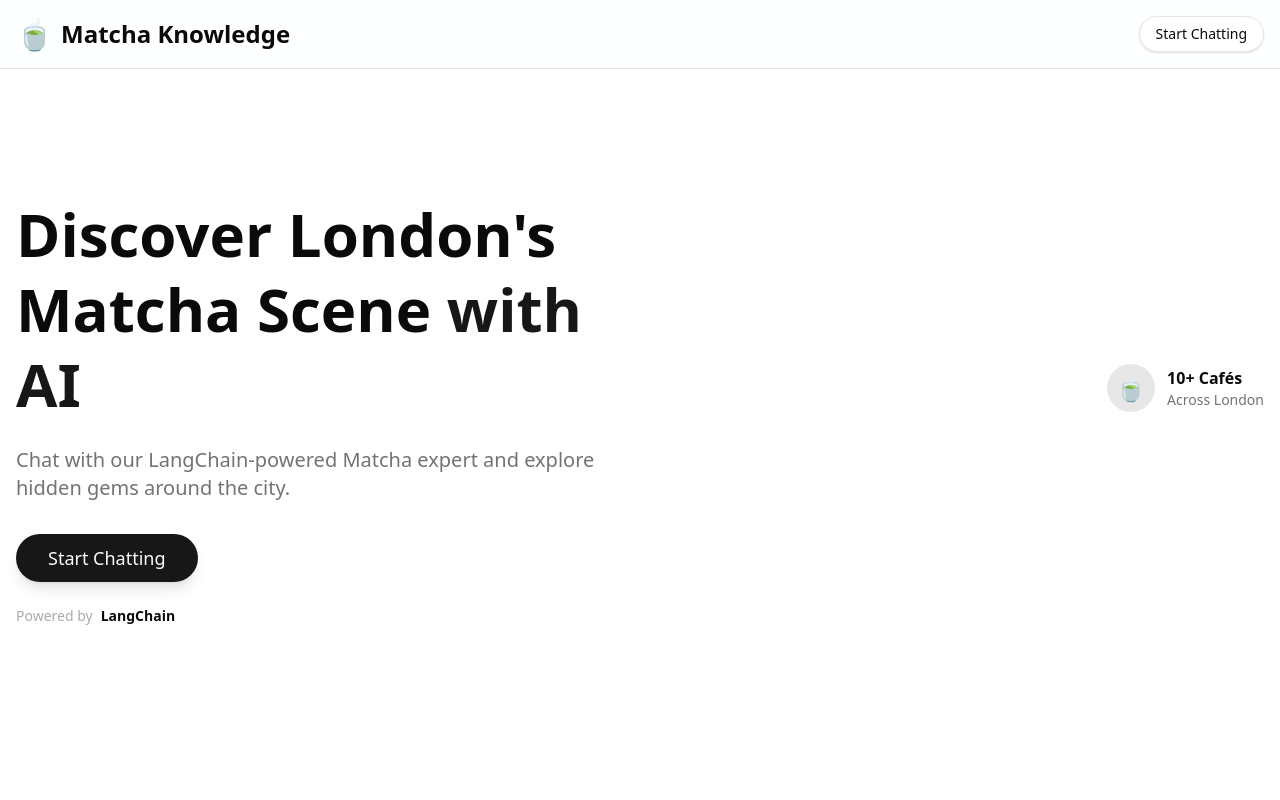
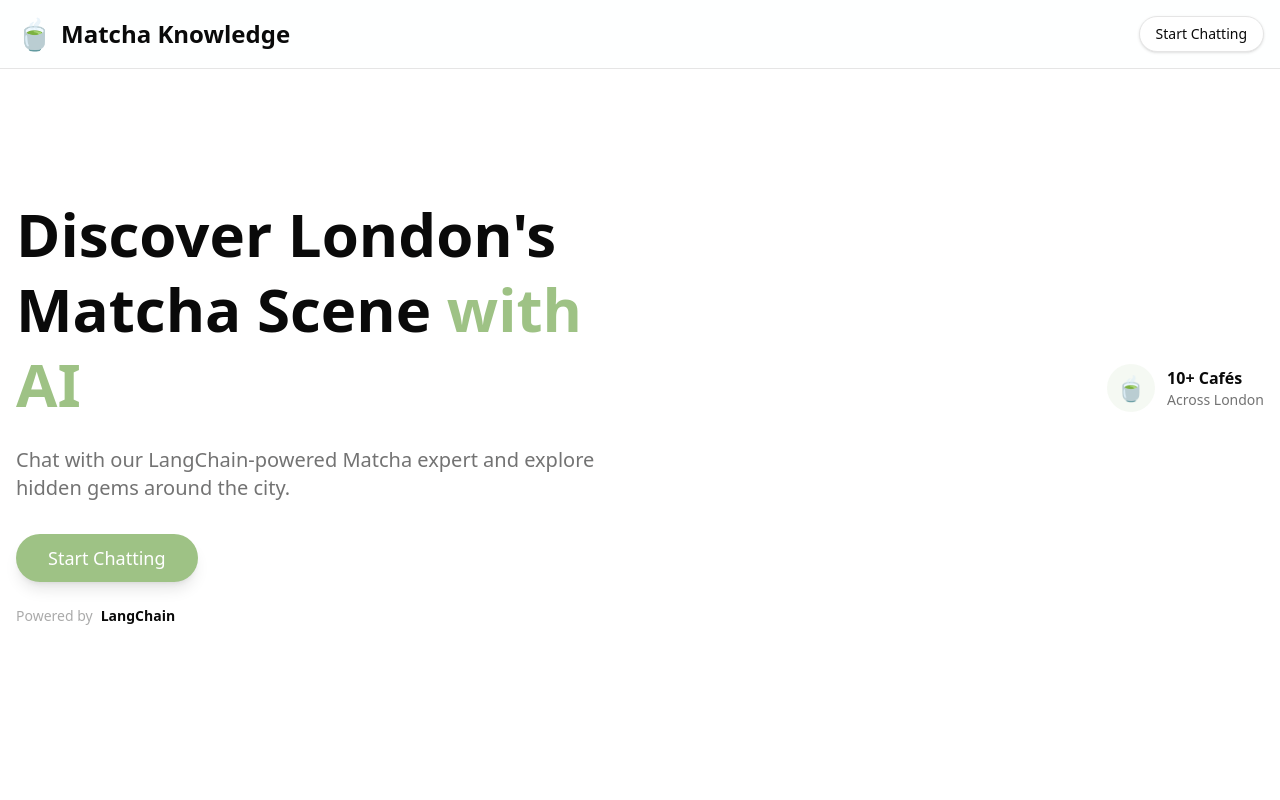
Before and after one commit to chiufin/matcha-chetbot-next-js, a Next.js app: page / in a window 1280 px wide. Shown: the top 800 px of the page. Built offline with nearby package versions, Linux system fonts and the light colour scheme.

Commit message:
modify primary and secondary color only

```diff
--- a/src/app/globals.css
+++ b/src/app/globals.css
@@ -12,11 +12,11 @@
     --popover: oklch(1 0 0);
     --popover-foreground: oklch(0.145 0 0);
 
-    --primary: oklch(0.205 0 0);
-    --primary-foreground: oklch(0.985 0 0);
+    --primary: oklch(0.7713 0.091321 132.7919);
+    --primary-foreground: oklch(1 0 0);
 
-    --secondary: oklch(0.97 0 0);
-    --secondary-foreground: oklch(0.205 0 0);
+    --secondary: oklch(0.9118 0.0133 67.66);
+    --secondary-foreground: oklch(0.3267 0.0171 67.17);
 
     --muted: oklch(0.97 0 0);
     --muted-foreground: oklch(0.556 0 0);
```
